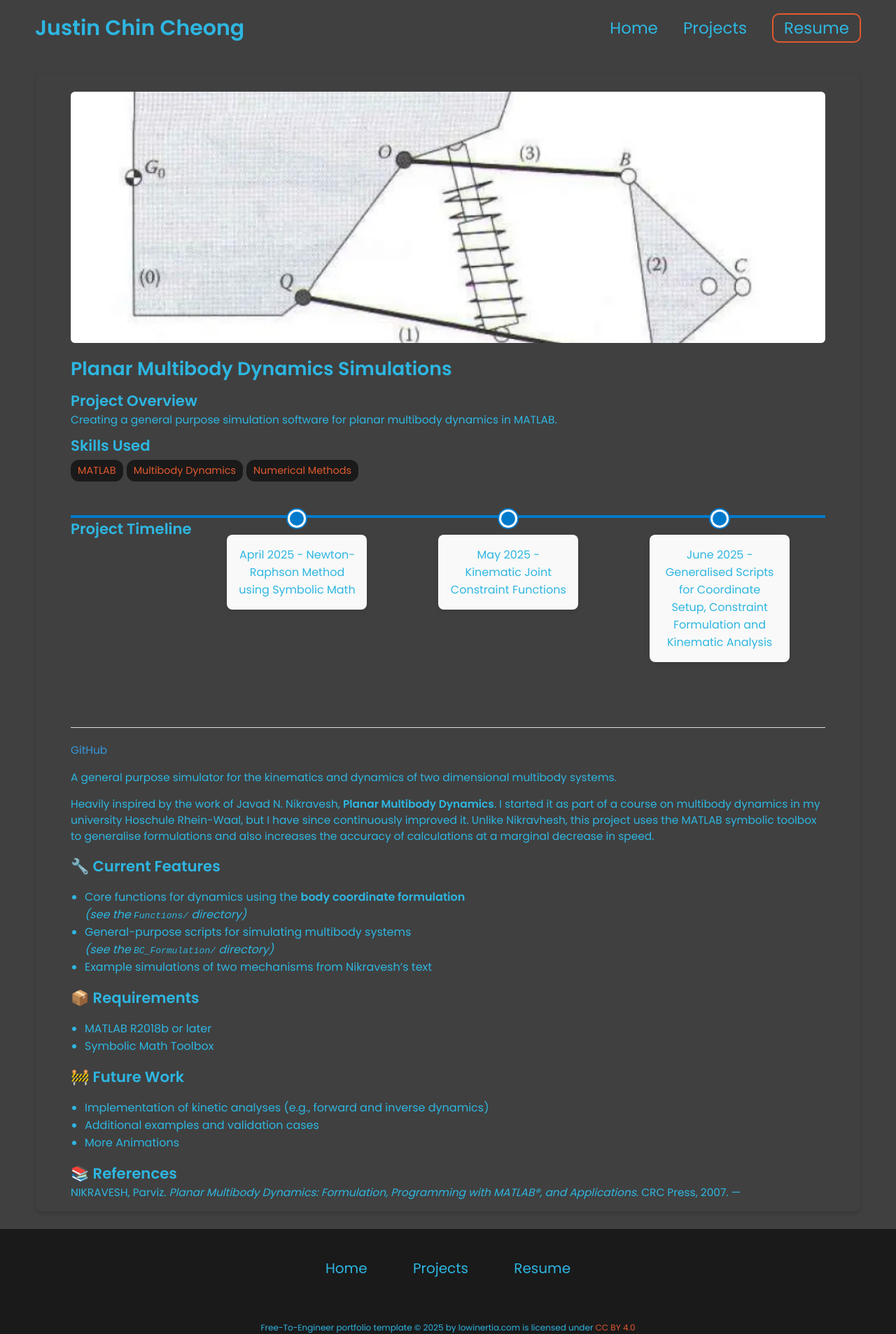
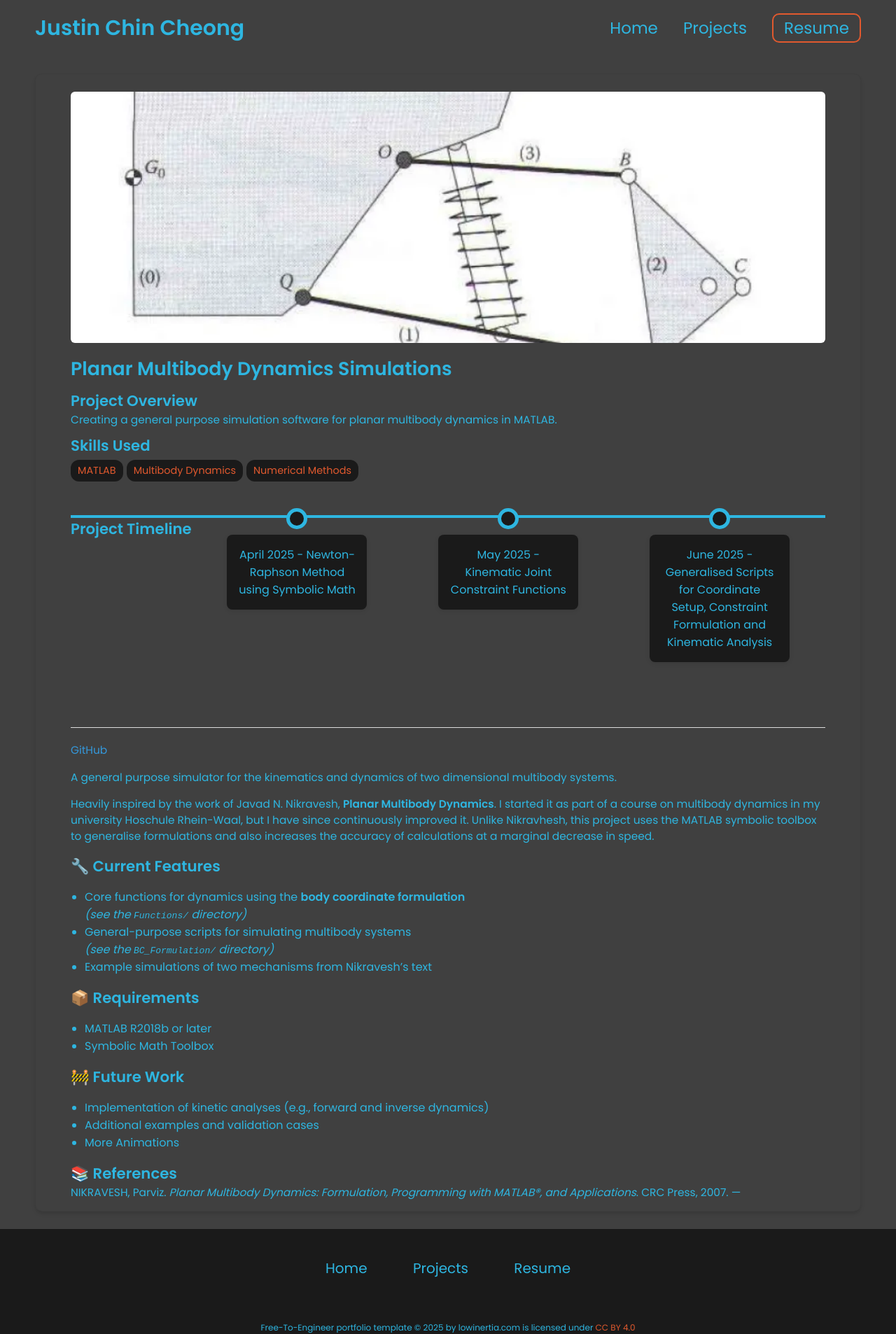
Before and after one commit to jcchincheong-bb/jcchincheong-bb.github.io, a Jekyll site: the page built from _projects/mbd-simulations/index.md, in a window 1280 px wide. Shown: the whole page at 70% size. Built offline with Jekyll 4.4.1, drawn with Linux system fonts in a browser that asks for light colours.

Commit message:
Timeline Test 2
Small edits timeline colours

```diff
--- a/_config.yml
+++ b/_config.yml
@@ -96,12 +96,12 @@ formspree-key: mdkdldzq
 
 # Active theme (Updatethis to switch themes). Make sure to keep the indentation the samne.
 colors:
-  text: "#2eb6e1"
-  border: "#e1592e"
-  link: "#e1592e"
-  highlight: "#2eb6e1"
-  background: "#404040"
-  light_background: "#1a1a1a"
+  text: "#2eb6e1"  # Circuit Blue
+  border: "#e1592e" # KUKA Orange
+  link: "#e1592e" # KUKA Orange
+  highlight: "#2eb6e1" # Circuit Blue
+  background: "#404040" # Calming Grey
+  light_background: "#1a1a1a" # Black
 
 # A few examples.
 basic theme:
--- a/css/styles.css
+++ b/css/styles.css
@@ -750,7 +750,7 @@ footer p {
   margin: 3rem 0;
   padding: 0;
   list-style: none;
-  border-top: 4px solid #007acc;
+  border-top: 4px solid var(--text-color);
 }
 
 /* Each timeline item */
@@ -770,15 +770,15 @@ footer p {
   width: 20px;
   height: 20px;
   border-radius: 50%;
-  background: #007acc;
-  border: 3px solid #fff;
-  box-shadow: 0 0 0 2px #007acc;
+  background: var(--light-background-color);
+  border: 3px solid var(--text-color);
+  box-shadow: 0 0 0 2px var(--highlight-color);
 }
 
 /* Content below */
 .timeline-content {
   margin-top: 1.5rem;
-  background: #f9f9f9;
+  background: var(--light-background-color);
   padding: 1rem;
   border-radius: 8px;
   box-shadow: 0 2px 6px rgba(0,0,0,0.1);
@@ -789,7 +789,7 @@ footer p {
 
 .timeline-content h3 {
   margin-top: 0;
-  color: #007acc;
+  color: var(--highlight-color);
   font-size: 1.1rem;
 }
 
```
